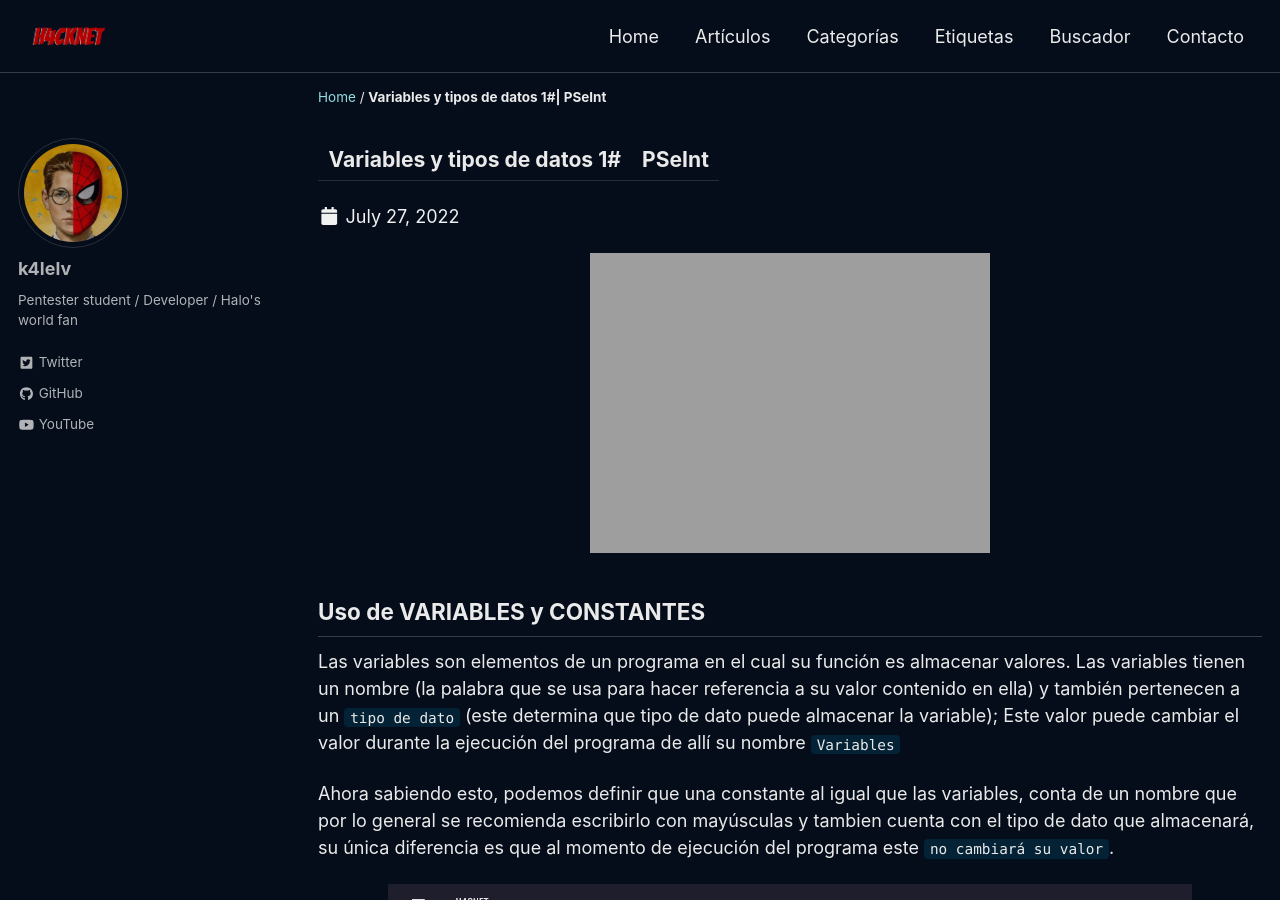
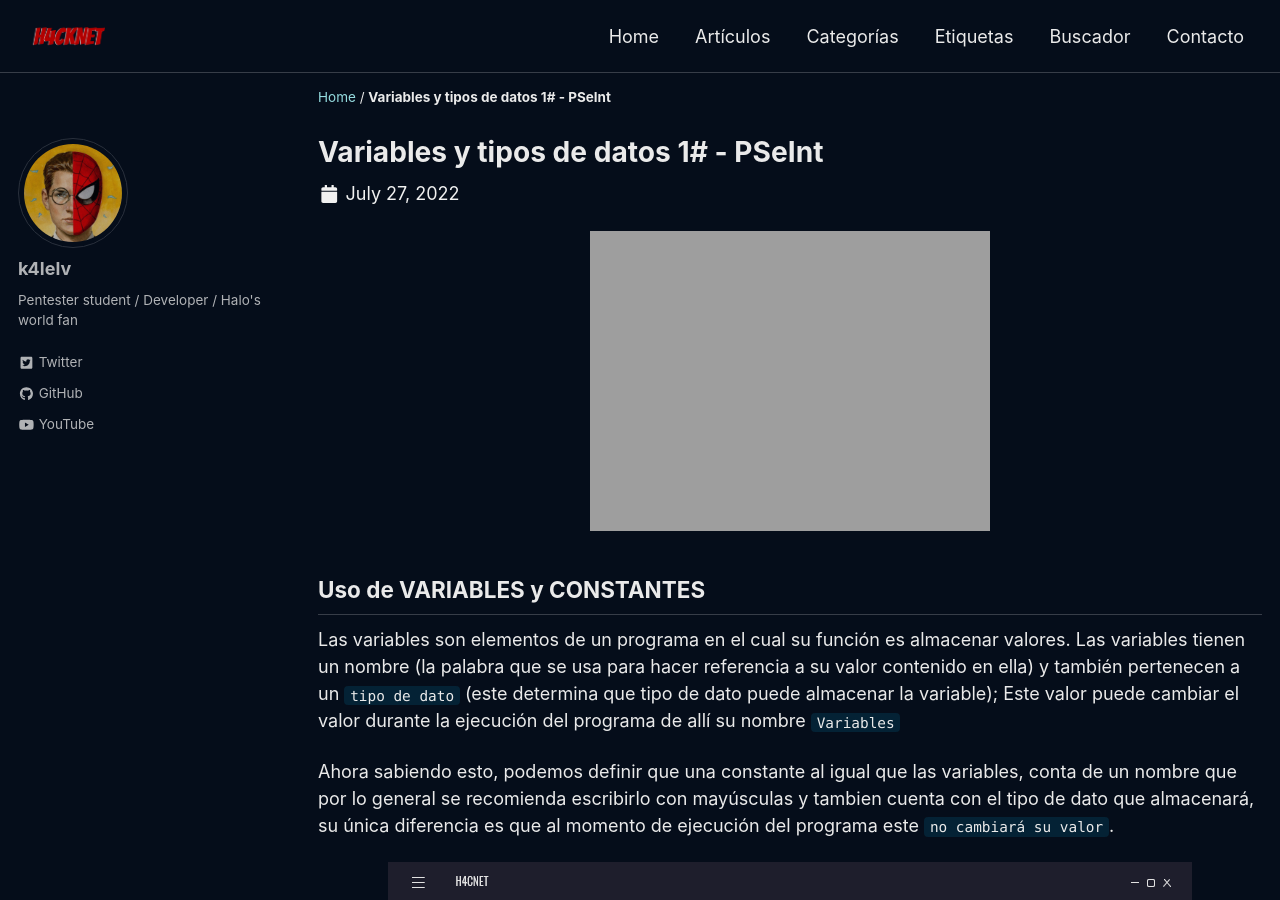
Before and after one commit to k4lelv/k4lelv.github.io, a Jekyll site: the page built from _posts/2022-07-27-Variables-y-tipos-de-datos.md, in a window 1280 px wide and 900 px high. Built offline with Jekyll 4.4.1, drawn with Linux system fonts in a browser that asks for light colours; cached includes are drawn as plain includes; a script that is not in the unit is left out.

```diff
--- a/_posts/2022-07-27-Variables-y-tipos-de-datos.md
+++ b/_posts/2022-07-27-Variables-y-tipos-de-datos.md
@@ -1,6 +1,6 @@
 ---
 layout: single
-title: Variables y tipos de datos 1#| PSeInt
+title: Variables y tipos de datos 1# - PSeInt
 excerpt: "En este curso estaremos aprendiendo sobre los elementos básicos y principales al momento de programar, se hablará de los tipos de datos que la herramienta de PSeInt nos ofrece y respaldaremos con ejemplos sencillos pero interesantes..."
 date: 2022-07-27
 classes: wide
```
